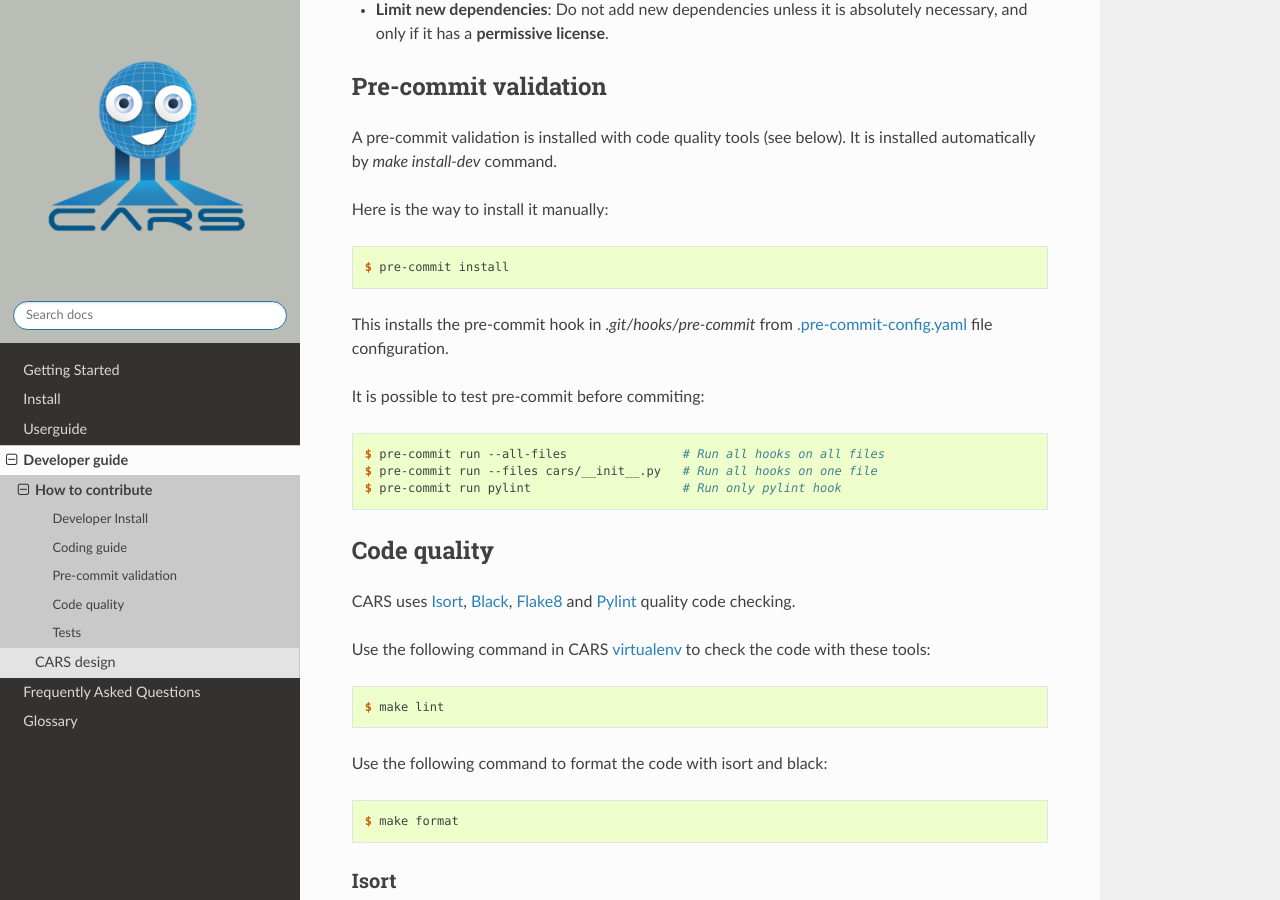
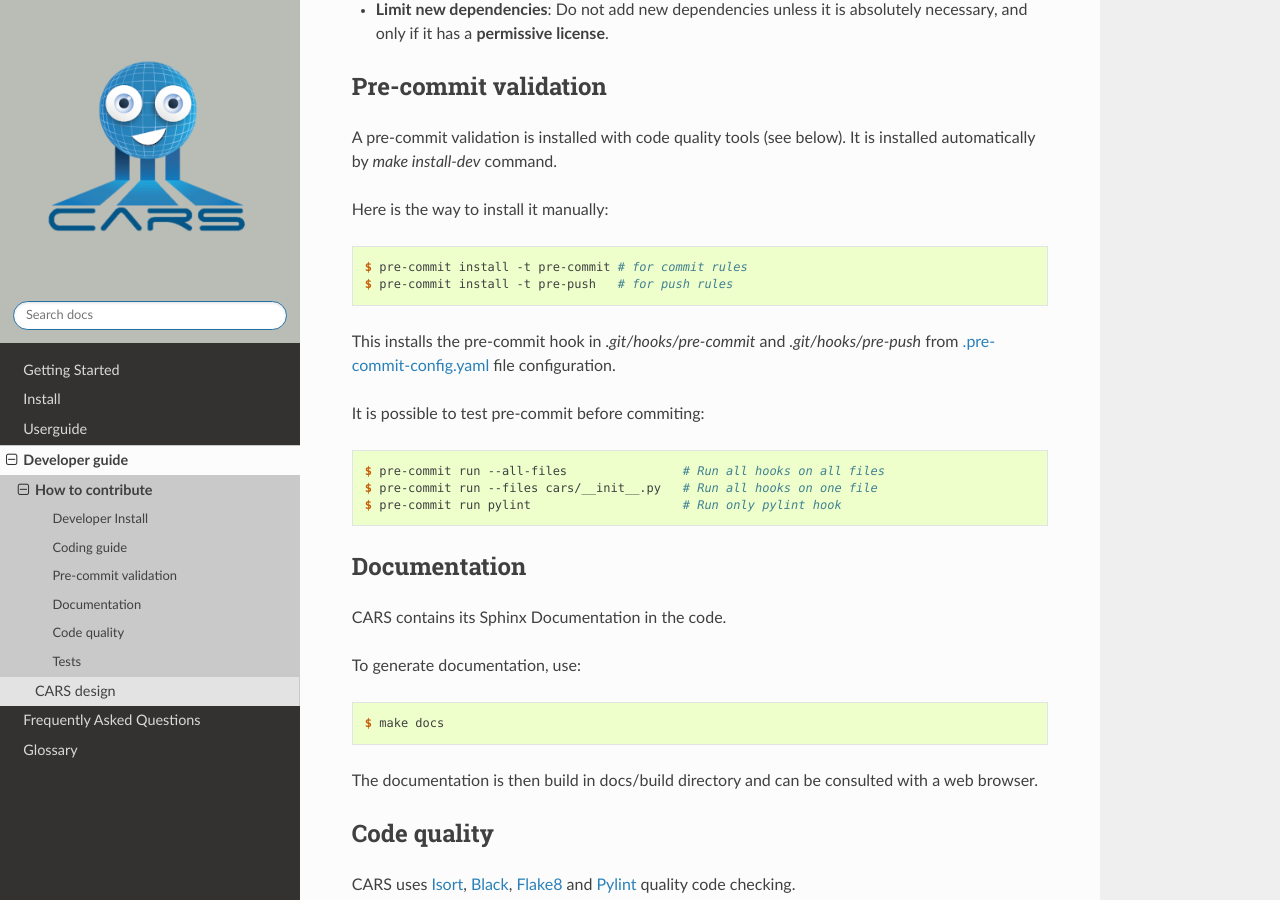
Before and after one commit to CNES/cars, a Sphinx documentation site: the page built from docs/source/developer_guide/how_to_contribute.rst, in a window 1280 px wide and 900 px high, scrolled down 1672 px. Built offline with Sphinx 7.4.7 and the Read the Docs theme 2.0.0, drawn with Linux system fonts in a browser that asks for light colours; pages that are not in the unit, such as notebooks, are missing from menus.

Commit message:
fix: update typos, documentation and Makefile

```diff
--- a/docs/source/developer_guide/how_to_contribute.rst
+++ b/docs/source/developer_guide/how_to_contribute.rst
@@ -76,9 +76,10 @@ Here is the way to install it manually:
 
 .. code-block:: console
 
-  $ pre-commit install
+  $ pre-commit install -t pre-commit # for commit rules
+  $ pre-commit install -t pre-push   # for push rules
 
-This installs the pre-commit hook in `.git/hooks/pre-commit`  from `.pre-commit-config.yaml <https://raw.githubusercontent.com/CNES/cars/master/.pre-commit-config.yaml>`_ file configuration.
+This installs the pre-commit hook in `.git/hooks/pre-commit` and `.git/hooks/pre-push`  from `.pre-commit-config.yaml <https://raw.githubusercontent.com/CNES/cars/master/.pre-commit-config.yaml>`_ file configuration.
 
 It is possible to test pre-commit before commiting:
 
@@ -87,6 +88,20 @@ It is possible to test pre-commit before commiting:
   $ pre-commit run --all-files                # Run all hooks on all files
   $ pre-commit run --files cars/__init__.py   # Run all hooks on one file
   $ pre-commit run pylint                     # Run only pylint hook
+
+
+Documentation
+=============
+
+CARS contains its Sphinx Documentation in the code.
+
+To generate documentation, use:
+
+.. code-block:: console
+
+  $ make docs
+
+The documentation is then build in docs/build directory and can be consulted with a web browser.
 
 
 Code quality
```
Also changed, not shown: .pre-commit-config.yaml, 1 other file.
